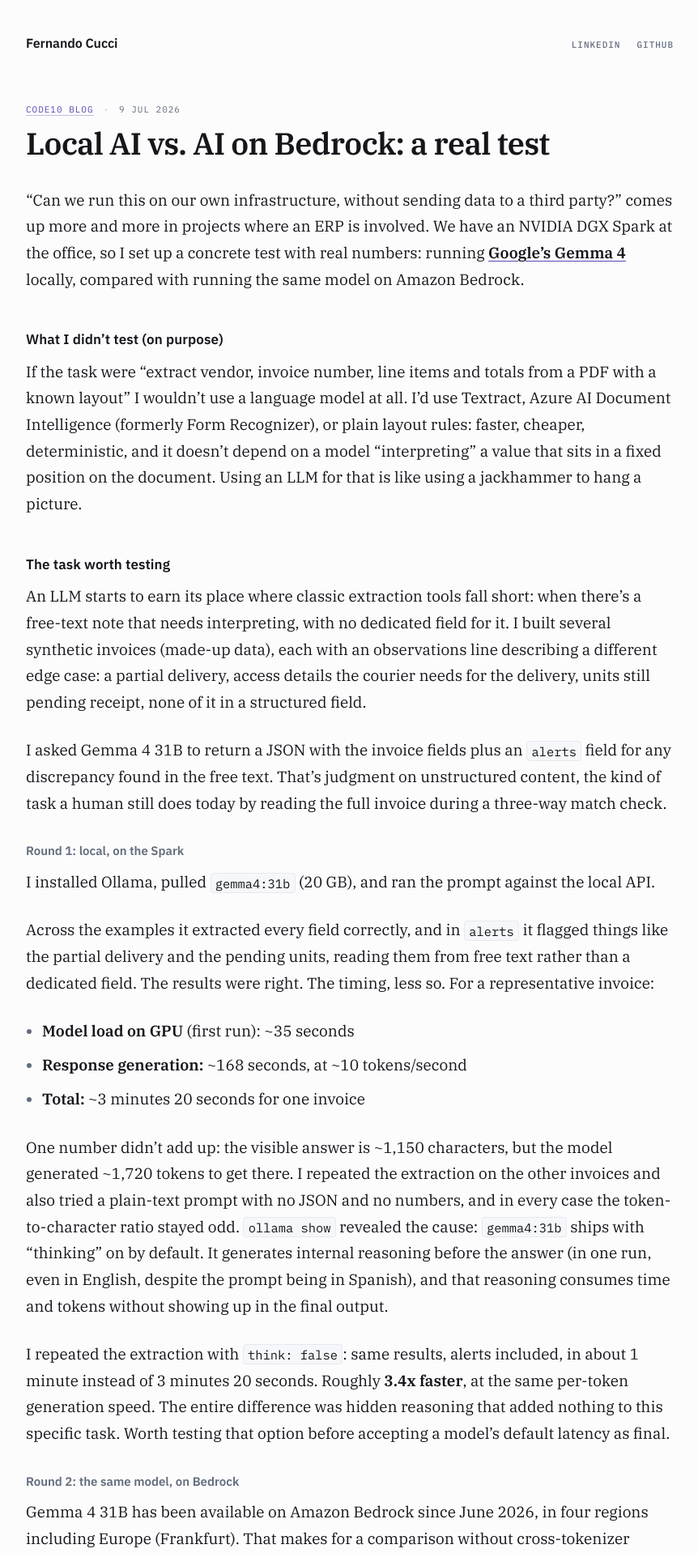
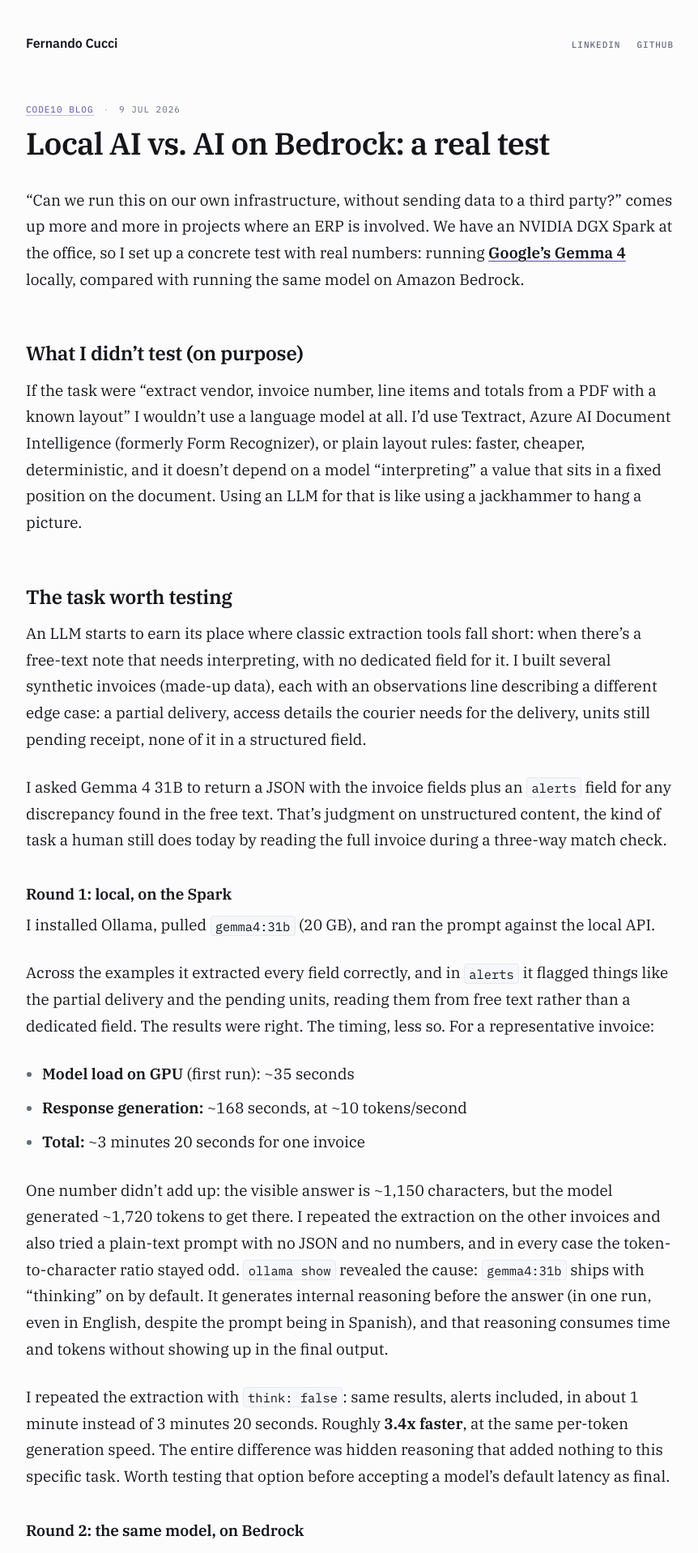
Before and after one commit to fernandocucci/fernandocucci.github.io, a Jekyll site: the page built from _posts/2026-07-09-local-ai-vs-ai-on-bedrock.md, in a window 1280 px wide. Shown: the top 1918 px of the page at 81% size, without its empty margins (208-1070 px from the left). Built offline with Jekyll 4.4.1, drawn with Linux system fonts in a browser that asks for light colours.

Commit message:
Refine heading styles in prose for improved hierarchy and readability

```diff
--- a/assets/css/style.css
+++ b/assets/css/style.css
@@ -289,22 +289,30 @@ main,
 .prose > * { margin-block: 0 1.4em; }
 .prose > *:last-child { margin-bottom: 0; }
 
+/* Section headings share the post title's voice, one step down each time:
+   2.375rem for the title, 1.5rem here, 1.1875rem for h3 and the body. A
+   heading set smaller than the text it introduces reads as a bold sentence,
+   not as a heading, which is what these were doing in sans at 1.0625rem.
+   The em margins scale with the heading, so the space above a section is
+   always larger than the space below it and the title binds downward. */
+
 .prose h2 {
-  margin-block: 2.75em 0.7em;
-  font-family: var(--sans);
-  font-size: 1.0625rem;
+  margin-block: 2.5em 0.6em;
+  font-family: var(--serif);
+  font-size: 1.5rem;
   font-weight: 600;
-  line-height: 1.35;
-  letter-spacing: 0.005em;
+  line-height: 1.25;
+  letter-spacing: -0.012em;
   text-wrap: balance;
 }
 
 .prose h3 {
-  margin-block: 2em 0.6em;
-  font-family: var(--sans);
-  font-size: 0.9375rem;
+  margin-block: 2em 0.5em;
+  font-family: var(--serif);
+  font-size: 1.1875rem;
   font-weight: 600;
-  color: var(--muted);
+  line-height: 1.3;
+  letter-spacing: -0.006em;
   text-wrap: balance;
 }
 
```
